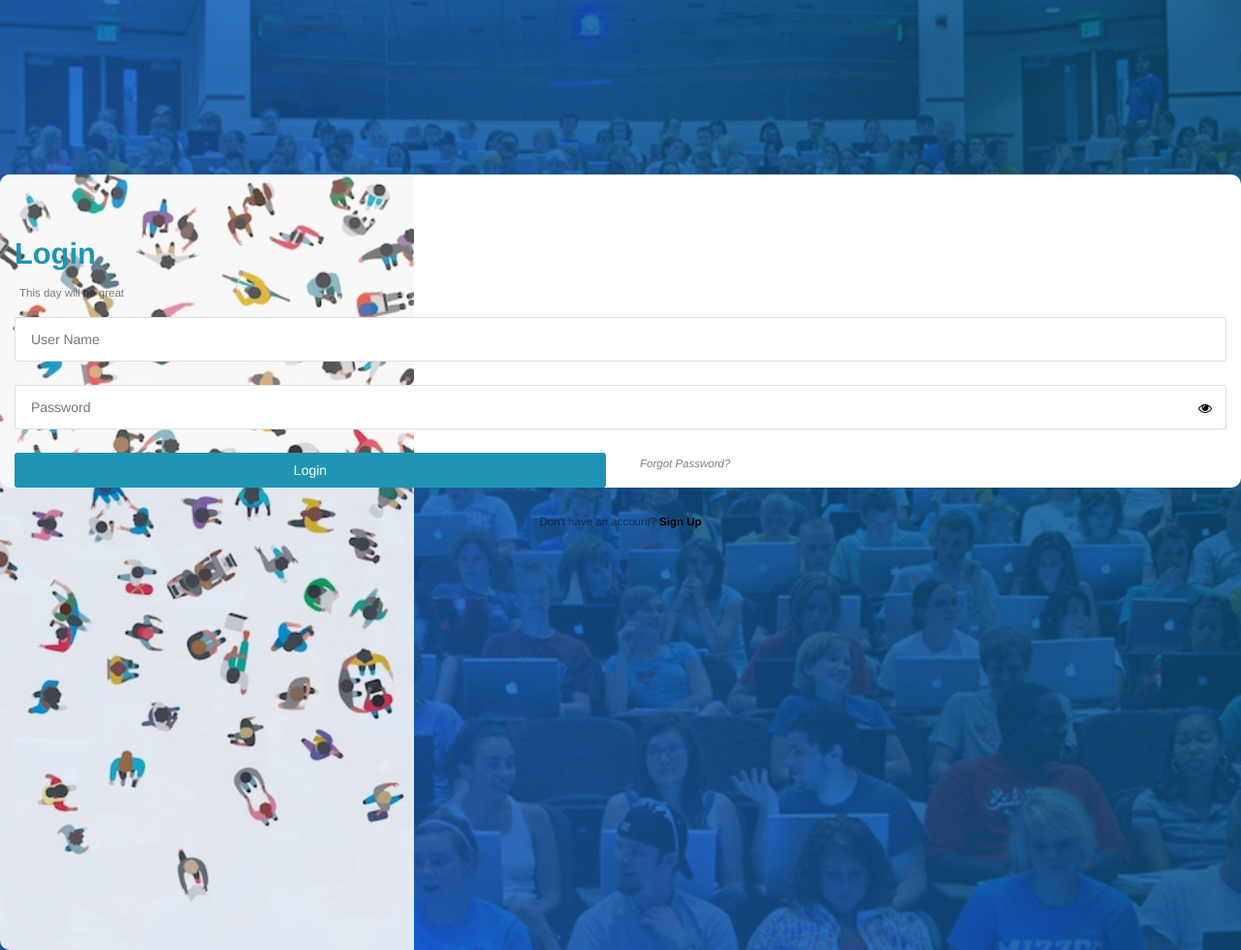
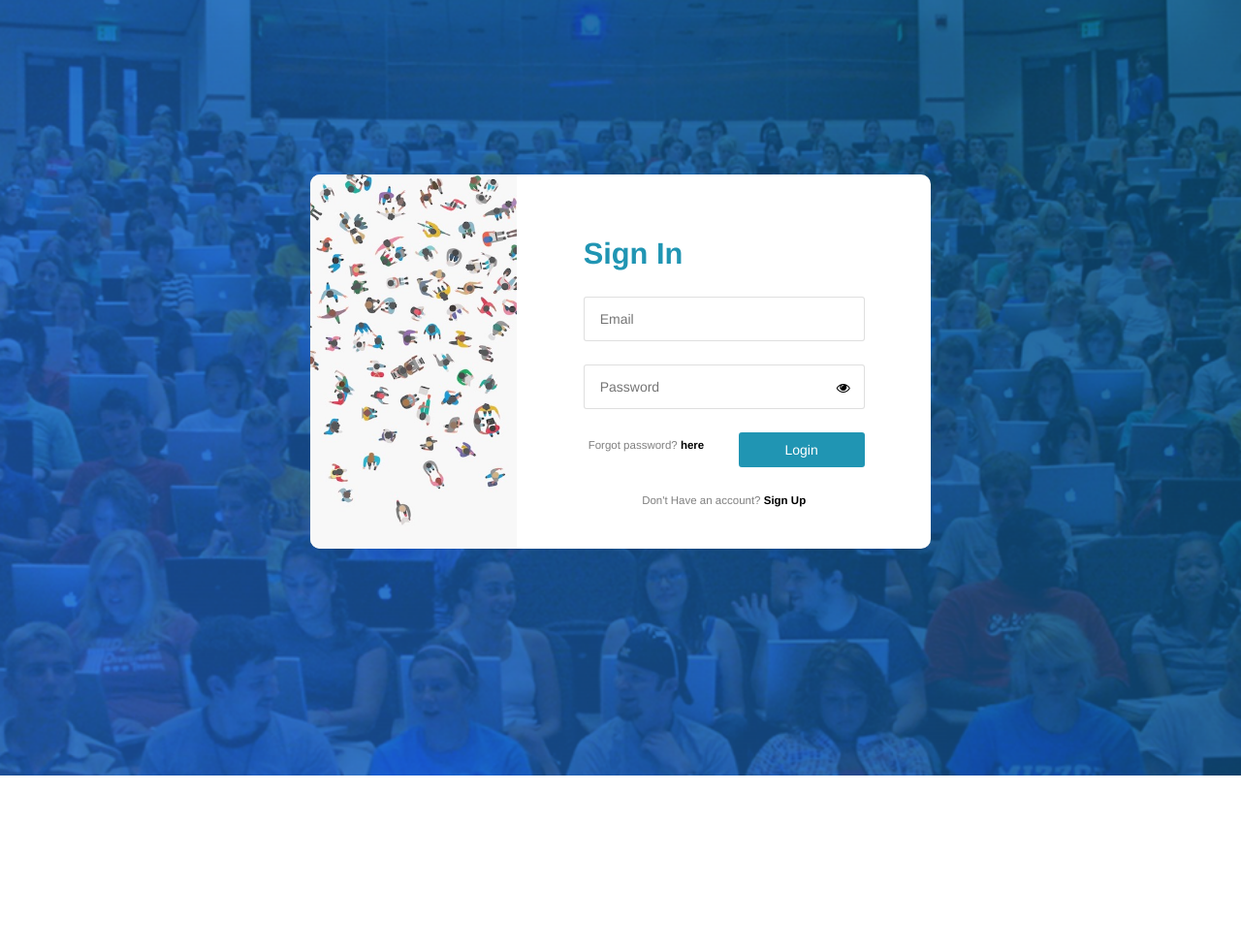
Before and after one commit to asepnur/uiui, a website: page src/html/login.html in a window 1280 px wide. Shown: the whole page at 97% size. After the commit the page ends 800 px from the top, so only its background shows below. Drawn offline with nearby package versions, Linux system fonts and the light colour scheme; files that its build step writes are made by us from their sources.

Commit message:
add login

```diff
--- a/src/html/login.html
+++ b/src/html/login.html
@@ -7,35 +7,45 @@
     <!-- endinject -->
   </head>
   <body>
-    <div class="_bl">
+    <div class="_bl _c5m3o3 _c5m36">
       <div class="_bl5b">
       </div>
-      <from class="_cn" action="/" method="POST">
-        <div class="_c5x312">
-          <h2 class="_he3p">Login</h2>
-          <p class="_me5t">This day will be great</p>
+      <form class="_cn" action="/" method="POST">
+        <div class="_ro">
+          <div class="_c5m38 _c5m3o5 _c5x312">
+            <h2 class="_he3p">Sign In</h2>
           </div>
-        <div class="_c5x312">
-          <input type="text" name="Uname" placeholder="User Name"/>
         </div>
-         <div class="_c5x312">
+        <div class="_ro">
+          <div class="_c5m36 _c5m3o5 _c5x312">
+          <input type="text" name="id" placeholder="Email"/>
+        </div>
+        </div>
+        <div class="_ro">
+          <div class="_c5m36 _c5m3o5 _c5x312">
           <div class="_cn5g">
             <input type="password" name="password" placeholder="Password"/>
             <i class="fa fa-eye"></i>
           </div>
         </div>
-          <div class="_c5x36">
-            <button class="_bt3p _pl5l" type="submit">Login</button>
         </div>
-          <div class="_c5x36">
-             <a href="#" class="itl _me5t">Forgot Password?</a>
+        <div class="_ro">
+          <div class="_c5m33 _c5m3o5 _c5x36">
+          <p class="_me5t" >Forgot password? <b><a href="">here</a></b>
+          </p>
+        </div>
+        <div class="_c5m33  _c5x36">
+          <button class="_bt3p _pl5r" type="submit">Login</button>
         </div>
         </div>
-      </from>
-      <div class="_cn">
-          <p class="_me5f"> Don't have an account? <b><a href="#">Sign Up</a></b></p>
+        <div class="_ro">
+          <div class="_c5m3o5 _c5m36 _c5x3o2 _c5x38">
+            <p class="_me5f"> Don't Have an account? <b><a href="">Sign Up</a></b></p>
           </div>
         </div>
+    </form>
+  </div>
+
     <!-- inject:js -->
     <!-- endinject -->
   </body>
```
Also changed, not shown: src/html/forgot.html (+1 -1 lines). Lines whose indentation alone changed are shown as unchanged.
